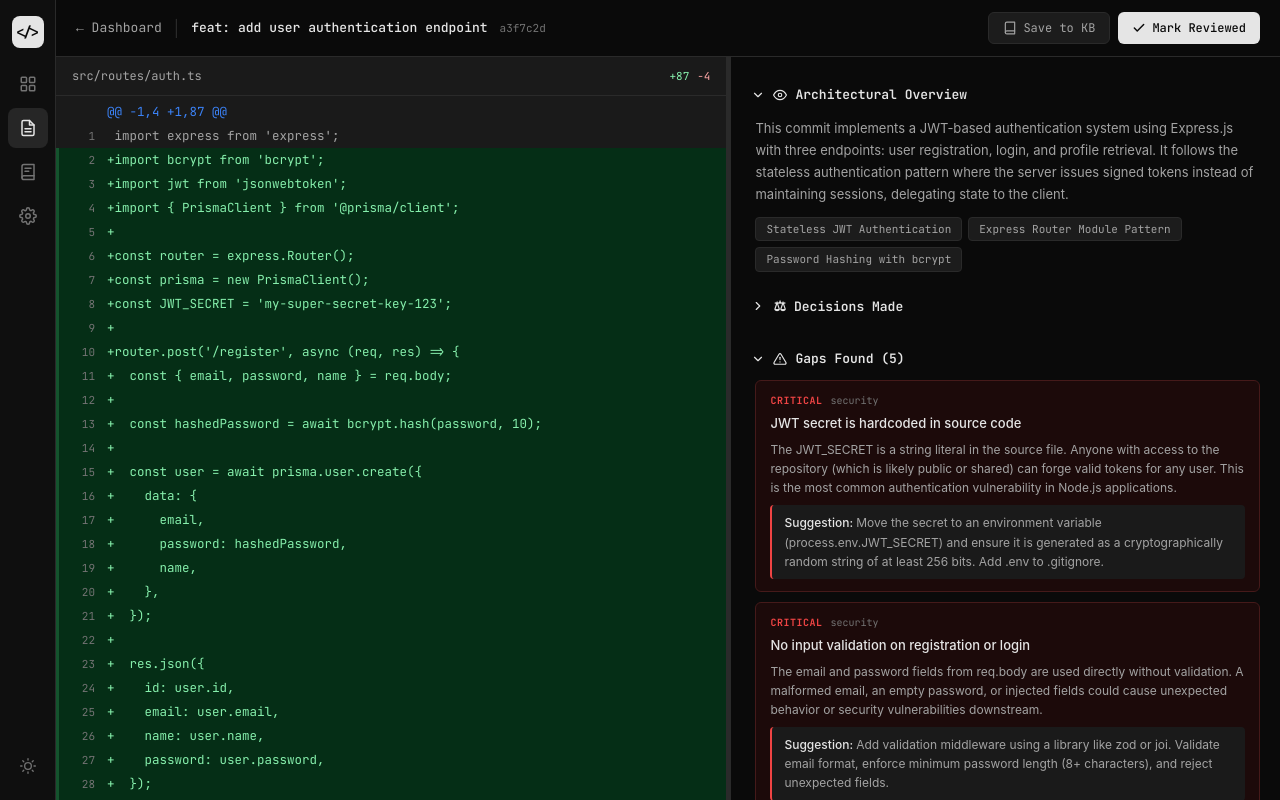
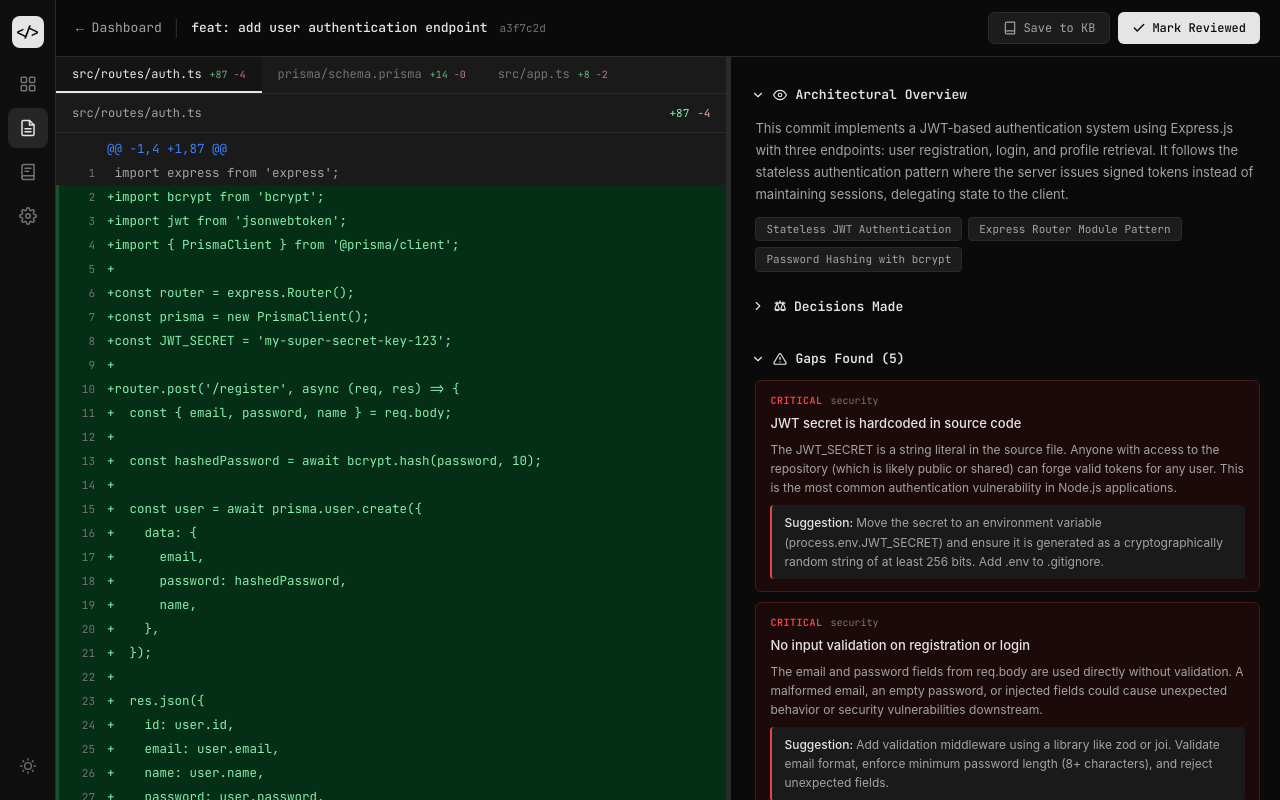
Before and after one commit to RafaelFleury/diffAdvisor, a React (Vite) app: page /debrief/1 in a window 1280 px wide. Both pictures are taken after a click on the element 668 px from the left and 317 px from the top of the page. Built offline with nearby package versions, Linux system fonts and the light colour scheme.

Commit message:
added multiple diff views to the debrief page

```diff
--- a/src/components/features/debrief/DiffViewer.tsx
+++ b/src/components/features/debrief/DiffViewer.tsx
@@ -1,16 +1,77 @@
+import { useState } from 'react'
+import type { FileDiff } from '@/types/index.ts'
+
 interface DiffViewerProps {
-  diff: string
-  fileName: string
-  additions: number
-  deletions: number
+  files: FileDiff[]
 }
 
-export default function DiffViewer({ diff, fileName, additions, deletions }: DiffViewerProps) {
-  const lines = diff.split('\n')
+export default function DiffViewer({ files }: DiffViewerProps) {
+  const [activeFileIdx, setActiveFileIdx] = useState(0)
+  const activeFile = files[activeFileIdx]
+
+  if (!activeFile) {
+    return (
+      <div
+        className="font-mono"
+        style={{
+          height: '100%',
+          display: 'flex',
+          alignItems: 'center',
+          justifyContent: 'center',
+          fontSize: 13,
+          color: 'var(--text-tertiary)',
+        }}
+      >
+        No diff content
+      </div>
+    )
+  }
+
+  const lines = activeFile.diff.split('\n')
   let lineNumber = 0
 
   return (
-    <div style={{ height: '100%', overflow: 'auto', backgroundColor: 'var(--code-bg)' }}>
+    <div style={{ height: '100%', display: 'flex', flexDirection: 'column', backgroundColor: 'var(--code-bg)' }}>
+      {/* File tabs */}
+      <div
+        style={{
+          display: 'flex',
+          borderBottom: '1px solid var(--border)',
+          overflowX: 'auto',
+          flexShrink: 0,
+        }}
+      >
+        {files.map((file, idx) => (
+          <button
+            key={file.fileName}
+            onClick={() => setActiveFileIdx(idx)}
+            className="font-mono"
+            style={{
+              padding: '8px 16px',
+              fontSize: 12,
+              border: 'none',
+              borderBottom: idx === activeFileIdx ? '2px solid var(--text)' : '2px solid transparent',
+              background: idx === activeFileIdx ? 'var(--bg-secondary)' : 'transparent',
+              color: idx === activeFileIdx ? 'var(--text)' : 'var(--text-tertiary)',
+              cursor: 'pointer',
+              whiteSpace: 'nowrap',
+              display: 'flex',
+              alignItems: 'center',
+              gap: 8,
+            }}
+          >
+            <span>{file.fileName}</span>
+            <span style={{ fontSize: 10, opacity: 0.7 }}>
+              <span style={{ color: 'var(--diff-add-text)' }}>+{file.additions}</span>
+              {' '}
+              <span style={{ color: 'var(--diff-del-text)' }}>-{file.deletions}</span>
+            </span>
+          </button>
+        ))}
+      </div>
+
+      {/* Active file diff */}
+      <div style={{ flex: 1, overflow: 'auto' }}>
         {/* File header bar */}
         <div
           style={{
@@ -31,11 +92,11 @@ export default function DiffViewer({ diff, fileName, additions, deletions }: Dif
             }}
           >
             <span className="font-mono" style={{ fontSize: 12, color: 'var(--text-secondary)' }}>
-            {fileName}
+              {activeFile.fileName}
             </span>
             <div className="font-mono" style={{ fontSize: 11, display: 'flex', gap: 8 }}>
-            <span style={{ color: 'var(--diff-add-text)' }}>+{additions}</span>
-            <span style={{ color: 'var(--diff-del-text)' }}>-{deletions}</span>
+              <span style={{ color: 'var(--diff-add-text)' }}>+{activeFile.additions}</span>
+              <span style={{ color: 'var(--diff-del-text)' }}>-{activeFile.deletions}</span>
             </div>
           </div>
         </div>
@@ -109,5 +170,6 @@ export default function DiffViewer({ diff, fileName, additions, deletions }: Dif
           })}
         </div>
       </div>
+    </div>
   )
 }
--- a/src/pages/Debrief.tsx
+++ b/src/pages/Debrief.tsx
@@ -13,7 +13,7 @@ interface DebriefProps {
 export default function Debrief({ commit, onBack }: DebriefProps) {
   const {
     currentDebrief,
-    diffContent,
+    diffFiles,
     debriefLoading,
     answers,
     loadDebrief,
@@ -216,12 +216,7 @@ export default function Debrief({ commit, onBack }: DebriefProps) {
       <div ref={containerRef} style={{ flex: 1, display: 'flex', overflow: 'hidden' }}>
         {/* Left: Diff */}
         <div style={{ width: `${dividerPos}%`, overflow: 'hidden' }}>
-          <DiffViewer
-            diff={diffContent}
-            fileName="src/routes/auth.ts"
-            additions={commit.additions}
-            deletions={commit.deletions}
-          />
+          <DiffViewer files={diffFiles} />
         </div>
 
         {/* Divider */}
--- a/src/services/mock.ts
+++ b/src/services/mock.ts
@@ -2,6 +2,7 @@ import type {
   Project,
   Commit,
   DebriefResult,
+  FileDiff,
   CheckpointResponse,
   Evaluation,
   KnowledgeNote,
@@ -80,7 +81,12 @@ const mockCommits: Commit[] = [
   },
 ]
 
-const mockDiff = `@@ -1,4 +1,87 @@
+const mockFileDiffs: FileDiff[] = [
+  {
+    fileName: 'src/routes/auth.ts',
+    additions: 87,
+    deletions: 4,
+    diff: `@@ -1,4 +1,87 @@
  import express from 'express';
 +import bcrypt from 'bcrypt';
 +import jwt from 'jsonwebtoken';
@@ -157,7 +163,53 @@ const mockDiff = `@@ -1,4 +1,87 @@
 +  }
 +});
 +
-+export default router;`
++export default router;`,
+  },
+  {
+    fileName: 'prisma/schema.prisma',
+    additions: 14,
+    deletions: 0,
+    diff: `@@ -0,0 +1,14 @@
++generator client {
++  provider = "prisma-client-js"
++}
++
++datasource db {
++  provider = "postgresql"
++  url      = env("DATABASE_URL")
++}
++
++model User {
++  id        String   @id @default(cuid())
++  email     String   @unique
++  password  String
++  name      String?
++  createdAt DateTime @default(now())
++}`,
+  },
+  {
+    fileName: 'src/app.ts',
+    additions: 8,
+    deletions: 2,
+    diff: `@@ -1,6 +1,12 @@
+ import express from 'express';
++import cors from 'cors';
+ import productRouter from './routes/products';
++import authRouter from './routes/auth';
+
+ const app = express();
++
++app.use(cors());
+ app.use(express.json());
+-app.use('/products', productRouter);
++app.use('/api/products', productRouter);
++app.use('/api/auth', authRouter);
++
++app.listen(3000, () => console.log('Server running on port 3000'));
+
+ export default app;`,
+  },
+]
 
 const mockDebriefs: Record<string, DebriefResult> = {
   a3f7c2d: {
@@ -913,9 +965,9 @@ export class MockDebriefService implements IDebriefService {
     }
   }
 
-  async getDiffContent(_commitHash: string): Promise<string> {
+  async getDiffContent(_commitHash: string): Promise<FileDiff[]> {
     await delay()
-    return mockDiff
+    return mockFileDiffs
   }
 
   async getGapCount(_projectId: string): Promise<number> {
--- a/src/services/tauri.ts
+++ b/src/services/tauri.ts
@@ -2,6 +2,7 @@ import type {
   Project,
   Commit,
   DebriefResult,
+  FileDiff,
   CheckpointResponse,
   Evaluation,
   KnowledgeNote,
@@ -34,7 +35,7 @@ export class TauriDebriefService implements IDebriefService {
   getDebriefByCommit(_hash: string): Promise<DebriefResult | null> { return notImplemented('getDebriefByCommit') }
   runDebrief(_hash: string): Promise<DebriefResult> { return notImplemented('runDebrief') }
   markReviewed(_id: string): Promise<void> { return notImplemented('markReviewed') }
-  getDiffContent(_hash: string): Promise<string> { return notImplemented('getDiffContent') }
+  getDiffContent(_hash: string): Promise<FileDiff[]> { return notImplemented('getDiffContent') }
   getGapCount(_id: string): Promise<number> { return notImplemented('getGapCount') }
 }
 
--- a/src/services/types.ts
+++ b/src/services/types.ts
@@ -2,6 +2,7 @@ import type {
   Project,
   Commit,
   DebriefResult,
+  FileDiff,
   CheckpointResponse,
   Evaluation,
   KnowledgeNote,
@@ -23,7 +24,7 @@ export interface IDebriefService {
   getDebriefByCommit(commitHash: string): Promise<DebriefResult | null>
   runDebrief(commitHash: string): Promise<DebriefResult>
   markReviewed(debriefId: string): Promise<void>
-  getDiffContent(commitHash: string): Promise<string>
+  getDiffContent(commitHash: string): Promise<FileDiff[]>
   getGapCount(projectId: string): Promise<number>
 }
 
--- a/src/stores/debriefStore.ts
+++ b/src/stores/debriefStore.ts
@@ -1,12 +1,12 @@
 import { create } from 'zustand'
-import type { Commit, DebriefResult, Evaluation } from '@/types/index.ts'
+import type { Commit, DebriefResult, FileDiff, Evaluation } from '@/types/index.ts'
 import { debriefService, checkpointService } from '@/services/index.ts'
 
 interface DebriefState {
   pendingCommits: Commit[]
   reviewedCommits: Commit[]
   currentDebrief: DebriefResult | null
-  diffContent: string
+  diffFiles: FileDiff[]
   gapCount: number
   loading: boolean
   debriefLoading: boolean
@@ -24,7 +24,7 @@ export const useDebriefStore = create<DebriefState>((set, get) => ({
   pendingCommits: [],
   reviewedCommits: [],
   currentDebrief: null,
-  diffContent: '',
+  diffFiles: [],
   gapCount: 0,
   loading: false,
   debriefLoading: false,
@@ -47,11 +47,11 @@ export const useDebriefStore = create<DebriefState>((set, get) => ({
   loadDebrief: async (commitHash) => {
     set({ debriefLoading: true, error: null, answers: {} })
     try {
-      const [debrief, diff] = await Promise.all([
+      const [debrief, files] = await Promise.all([
         debriefService.runDebrief(commitHash),
         debriefService.getDiffContent(commitHash),
       ])
-      set({ currentDebrief: debrief, diffContent: diff, debriefLoading: false })
+      set({ currentDebrief: debrief, diffFiles: files, debriefLoading: false })
     } catch (e) {
       set({ error: (e as Error).message, debriefLoading: false })
     }
@@ -97,5 +97,5 @@ export const useDebriefStore = create<DebriefState>((set, get) => ({
     return evaluation
   },
 
-  clearDebrief: () => set({ currentDebrief: null, diffContent: '', answers: {} }),
+  clearDebrief: () => set({ currentDebrief: null, diffFiles: [], answers: {} }),
 }))
--- a/src/types/index.ts
+++ b/src/types/index.ts
@@ -6,6 +6,7 @@ export type {
   Decision,
   Gap,
   KnowledgeBaseNote,
+  FileDiff,
   DebriefResult,
 } from './debrief.ts'
 export type {
```
Also changed, not shown: src/types/debrief.ts (+7 -0 lines). Lines whose indentation alone changed are shown as unchanged.
